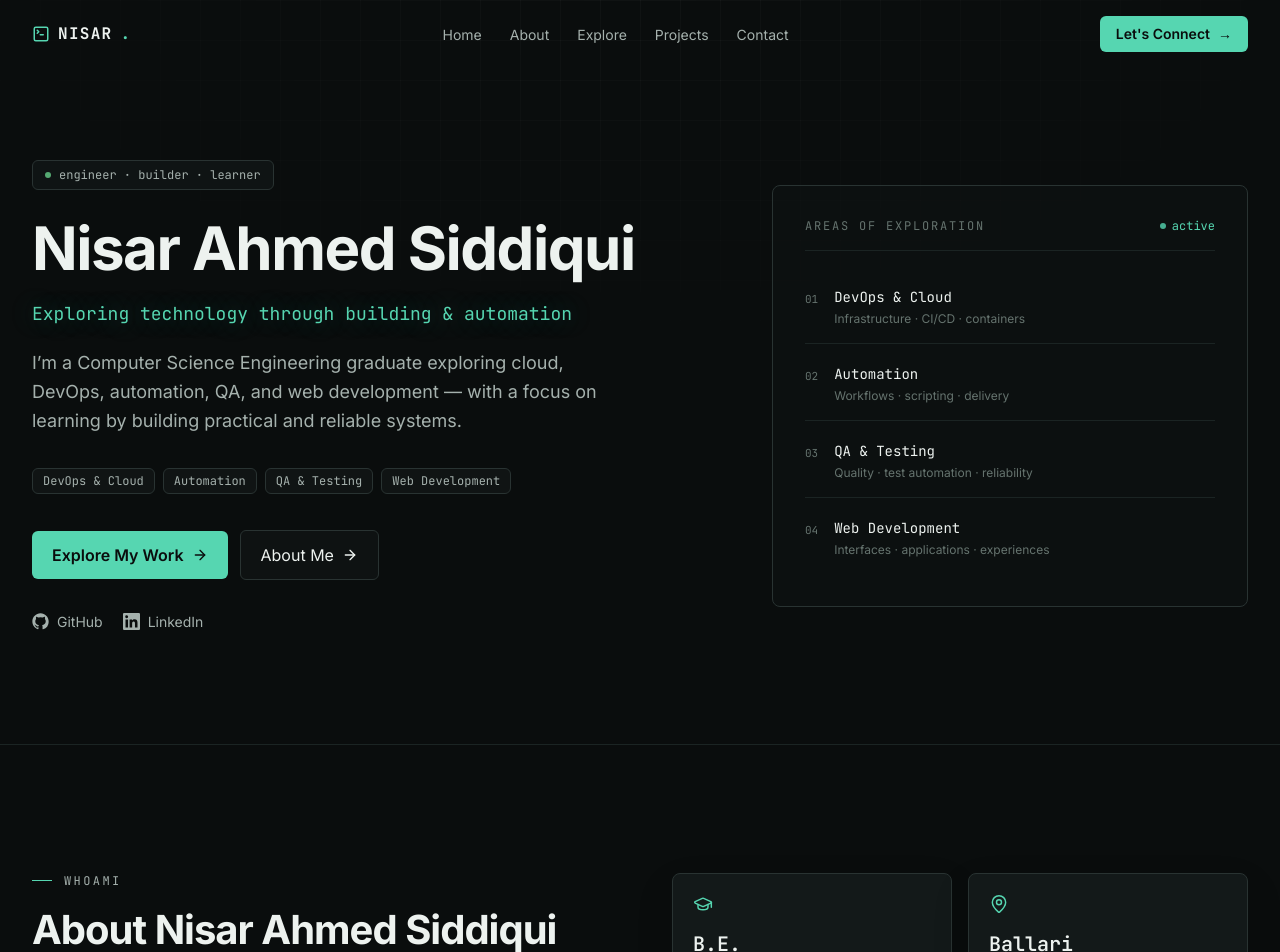
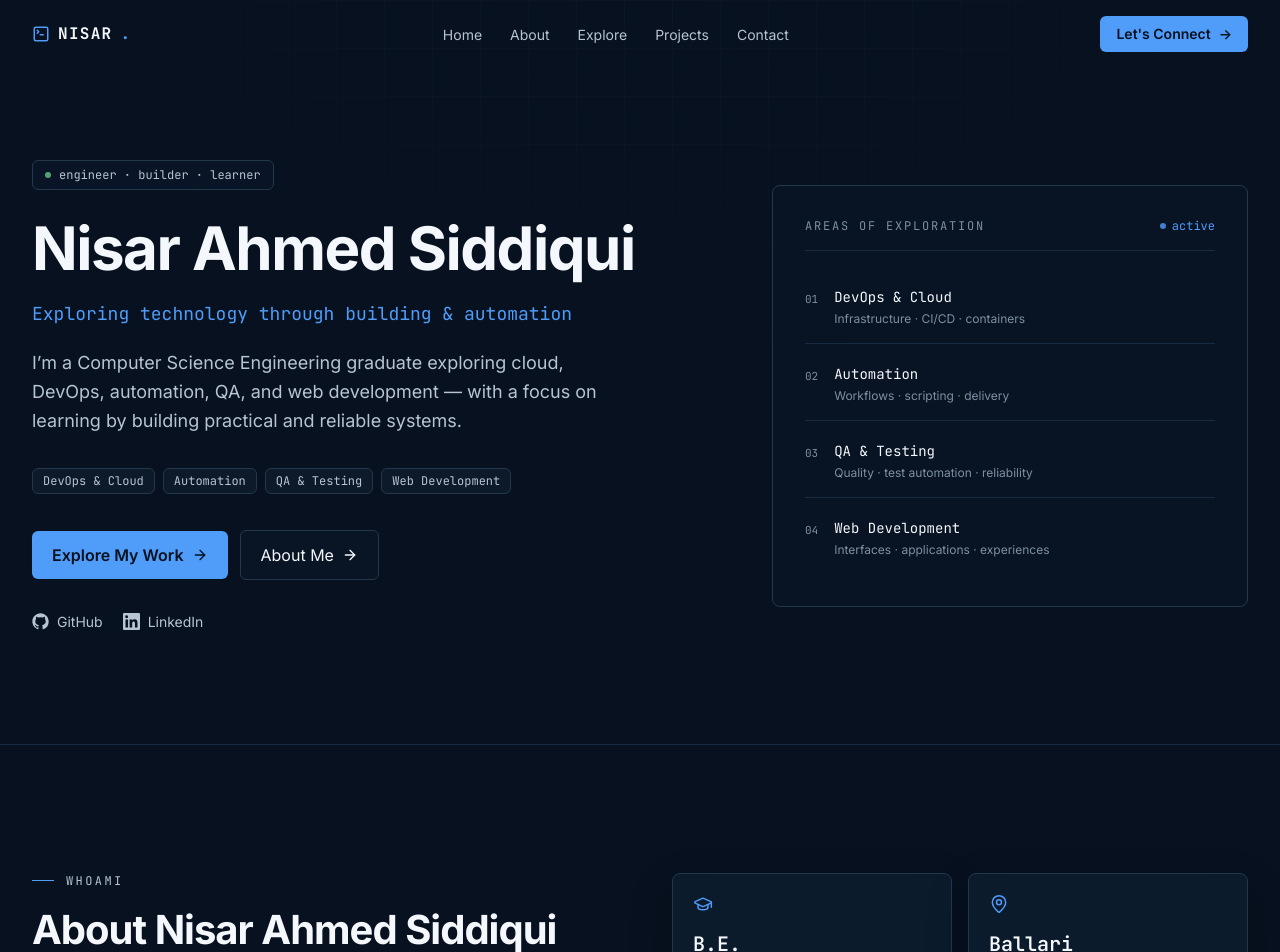
Before and after one commit to Nissar005/Nisar-Ahmed-Portfolio, a React (Vite) app: page / in a window 1280 px wide. Shown: the top 952 px of the page. Built offline with nearby package versions, Linux system fonts and the light colour scheme.

Commit message:
Refine typography and visual system for enterprise design

```diff
--- a/src/index.css
+++ b/src/index.css
@@ -1,56 +1,65 @@
 @import "tailwindcss";
 
 @theme {
-  --font-mono: "JetBrains Mono", ui-monospace, "SF Mono", Menlo, monospace;
-  --font-sans: "Inter", ui-sans-serif, system-ui, sans-serif;
+  --font-sans: "Inter", ui-sans-serif, system-ui, -apple-system, BlinkMacSystemFont, "Segoe UI", sans-serif;
+  --font-mono: "JetBrains Mono", ui-monospace, SFMono-Regular, Menlo, Monaco, Consolas, monospace;
 
-  --color-void: #0a0d0d;
-  --color-surface: #111616;
-  --color-panel: #141a1a;
-  --color-panel-2: #1a2221;
-  --color-line: #293332;
-  --color-line-soft: #1b2423;
+  /* Corporate-neutral palette: deep navy foundation, cool white surfaces, restrained blue accent. */
+  --color-void: #07111f;
+  --color-surface: #0b1728;
+  --color-panel: #102033;
+  --color-panel-2: #15283d;
+  --color-line: #24384d;
+  --color-line-soft: #182b40;
 
-  --color-ink: #edf2ef;
-  --color-ink-dim: #a5b1ad;
-  --color-ink-faint: #65736e;
+  --color-ink: #f4f7fb;
+  --color-ink-dim: #b7c4d2;
+  --color-ink-faint: #7e8fa2;
 
-  --color-mint: #56d6b1;
-  --color-mint-dim: #328e77;
-  --color-amber: #f0b35b;
-  --color-blue: #7eaddc;
-  --color-red: #ef7468;
-  --color-green: #67cf8a;
+  --color-mint: #4f9cf9;
+  --color-mint-dim: #3478c9;
+  --color-amber: #e7b15a;
+  --color-blue: #78b6f5;
+  --color-red: #ef7770;
+  --color-green: #67c587;
 }
 
 @layer base {
-  * {
-    border-color: var(--color-line);
-  }
+  * { border-color: var(--color-line); }
+
   html {
     scroll-behavior: smooth;
     background: var(--color-void);
   }
+
   body {
+    margin: 0;
     font-family: var(--font-sans);
-    background: var(--color-void);
+    background:
+      radial-gradient(circle at 80% -10%, rgba(79,156,249,0.09), transparent 34rem),
+      var(--color-void);
     color: var(--color-ink);
     -webkit-font-smoothing: antialiased;
+    -moz-osx-font-smoothing: grayscale;
     text-rendering: optimizeLegibility;
   }
+
   a { text-decoration: none; }
   button { cursor: pointer; }
+
   ::selection {
-    background: var(--color-mint);
-    color: var(--color-void);
+    background: rgba(79,156,249,0.28);
+    color: var(--color-ink);
   }
+
   :focus-visible {
     outline: 2px solid var(--color-mint);
-    outline-offset: 2px;
+    outline-offset: 3px;
   }
-  ::-webkit-scrollbar { width: 10px; height: 10px; }
+
+  ::-webkit-scrollbar { width: 9px; height: 9px; }
   ::-webkit-scrollbar-track { background: var(--color-void); }
-  ::-webkit-scrollbar-thumb { background: var(--color-line); border-radius: 999px; }
+  ::-webkit-scrollbar-thumb { background: #30465c; border-radius: 999px; }
   ::-webkit-scrollbar-thumb:hover { background: var(--color-mint-dim); }
 
   @media (prefers-reduced-motion: reduce) {
@@ -68,27 +77,26 @@
 
   .bg-grid {
     background-image:
-      linear-gradient(to right, rgba(255,255,255,0.028) 1px, transparent 1px),
-      linear-gradient(to bottom, rgba(255,255,255,0.028) 1px, transparent 1px);
-    background-size: 40px 40px;
+      linear-gradient(to right, rgba(160,190,220,0.035) 1px, transparent 1px),
+      linear-gradient(to bottom, rgba(160,190,220,0.035) 1px, transparent 1px);
+    background-size: 48px 48px;
   }
 
-  .text-glow {
-    text-shadow: 0 0 24px rgba(79, 214, 196, 0.35);
+  .text-glow { text-shadow: none; }
+
+  .panel {
+    background: rgba(16,32,51,0.72);
+    border: 1px solid var(--color-line);
+    box-shadow: 0 18px 45px rgba(0,0,0,0.18);
+    backdrop-filter: blur(8px);
   }
 
-  .panel {
-    background: color-mix(in srgb, var(--color-panel) 94%, transparent);
-    border: 1px solid var(--color-line);
-    box-shadow: 0 16px 38px rgba(0, 0, 0, 0.12);
-  }
-
-  .panel:hover { border-color: #3b4c48; }
+  .panel:hover { border-color: #38516b; }
 
   .section-kicker::before {
     content: "";
     display: block;
-    width: 20px;
+    width: 22px;
     height: 1px;
     background: var(--color-mint);
   }
```
